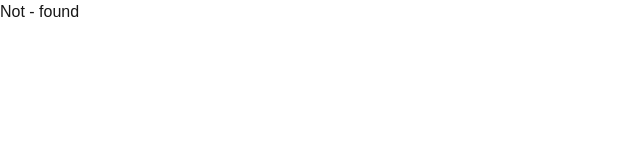
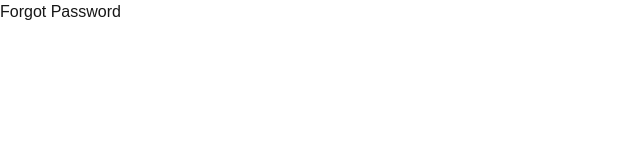
Before and after one commit to Harsha-182/NextJS, a Next.js app in the folder my-app/: page /forgot-password in a window 1280 px wide. Before the commit this address had no page. Shown: the top 160 px of the page, without its empty margins (0-640 px from the left). Built offline with nearby package versions, Linux system fonts and the light colour scheme.

Commit message:
Route Groups

```diff
--- /dev/null
+++ b/my-app/src/app/(auth)/forgot-password/page.tsx
@@ -0,0 +1,5 @@
+const forgotPassword = () => {
+	return <h1>Forgot Password</h1>
+}
+
+export default forgotPassword;
--- /dev/null
+++ b/my-app/src/app/(auth)/login/page.tsx
@@ -0,0 +1,7 @@
+const Login = () => {
+	return(
+		<h1>Login</h1>
+	)
+}
+
+export default Login
--- /dev/null
+++ b/my-app/src/app/(auth)/register/page.tsx
@@ -0,0 +1,7 @@
+const Register = () => {
+	return(
+		<h1>Register</h1>
+	)
+}
+
+export default Register
```
